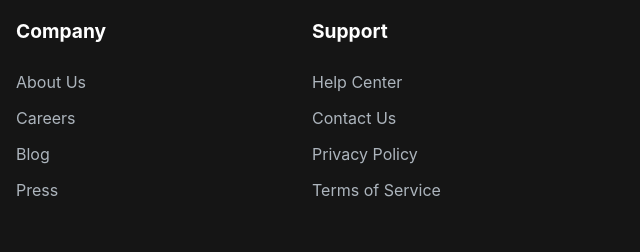
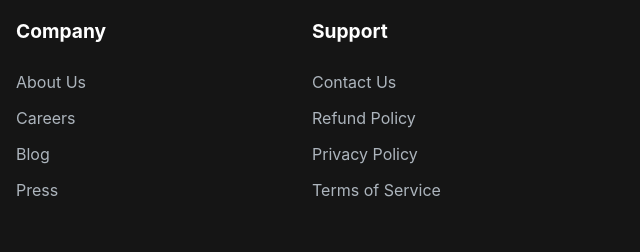
Before and after one commit to ttvfrager201/Numsphere, a plain HTML site: page index.html in a window 1280 px wide. Shown: the part 7863-8115 px from the top of the page, 640-1280 px from the left. Drawn offline with Linux system fonts and the light colour scheme.

Commit message:
Update index.html

```diff
--- a/index.html
+++ b/index.html
@@ -1660,10 +1660,10 @@ input:focus + .input-icon, textarea:focus + .input-icon {
       <div class="footer-links">
         <h3>Support</h3>
         <ul>
-          <li><a href="#">Help Center</a></li>
           <li><a href="#">Contact Us</a></li>
-          <li><a href="#">Privacy Policy</a></li>
-          <li><a href="#">Terms of Service</a></li>
+          <li><a href="refund.html">Refund Policy</a></li>
+          <li><a href="privacy.html">Privacy Policy</a></li>
+          <li><a href="ToS.html">Terms of Service</a></li>
         </ul>
       </div>
     </div>
```
